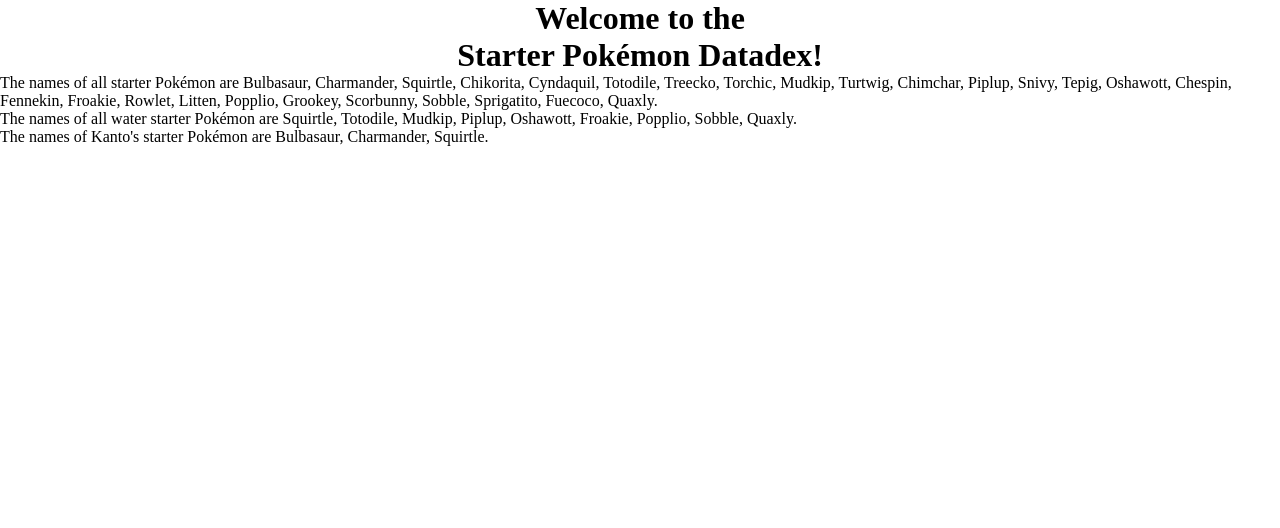
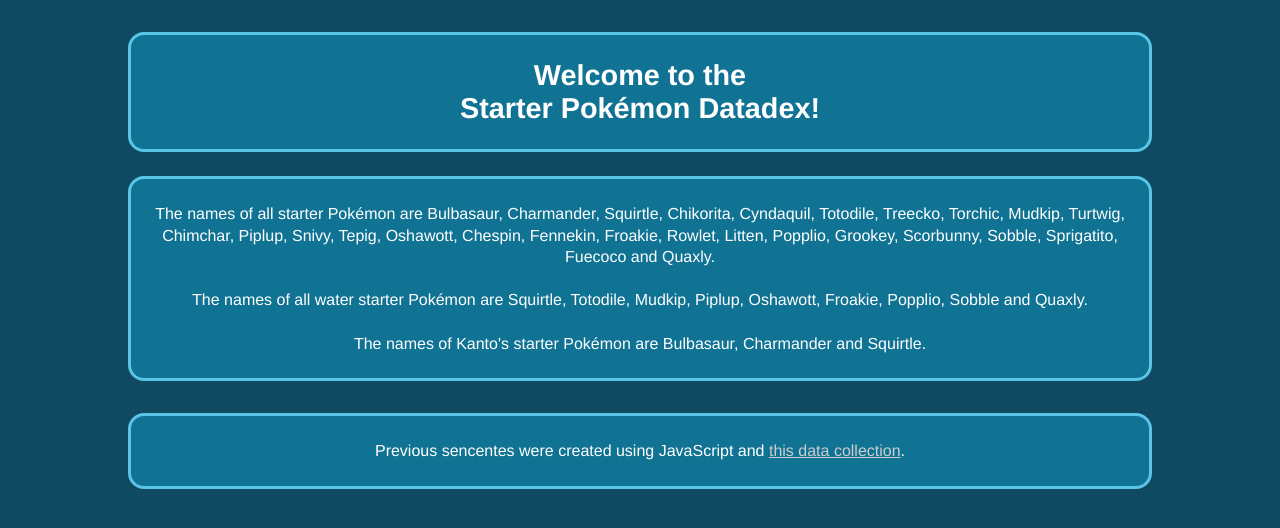
Before and after one commit to uuukiiiyooo/starter_datadex, a plain HTML site: page index.html in a window 1280 px wide. Drawn offline with Linux system fonts and the light colour scheme.

Commit message:
Add display data sentences and basic styles

```diff
--- a/index.css
+++ b/index.css
@@ -2,8 +2,56 @@
   padding: 0;
   margin: 0;
   box-sizing: border-box;
+  font-family: 'Helvetica', Arial, sans-serif;
+}
+
+body {
+  background-color: #104a62;
 }
 
 h1 {
+  width: 80%;
+  margin: 2rem auto 1.5rem;
+  border: 3px solid #5ac5e6;
+  border-radius: 1rem;
+  background-color: #107394;
+  padding: 1.5rem 1rem;
+  font-size: 1.8rem;
   text-align: center;
+  color: #fff;
+
 }
+
+.pokemonFacts {
+  width: 80%;
+  margin: 0 auto 2rem;
+  border: 3px solid #5ac5e6;
+  border-radius: 1rem;
+  background-color: #107394;
+  padding: 1.5rem 1rem;
+  text-align: center;
+  font-size: 1rem;
+  line-height: 1.35rem;
+  color: #fff;
+}
+
+.dataSection {
+  width: 80%;
+  margin: 0 auto 2rem;
+  border: 3px solid #5ac5e6;
+  border-radius: 1rem;
+  background-color: #107394;
+  padding: 1.5rem 1rem;
+  text-align: center;
+  font-size: 1rem;
+  line-height: 1.35rem;
+  color: #fff;
+}
+
+.dataSection a {
+  color: #cdcdcd;
+}
+
+.dataSection a:hover {
+  color: #fff;
+}
--- a/index.html
+++ b/index.html
@@ -12,10 +12,16 @@
     <h1>Welcome to the<br>Starter Pokémon Datadex!</h1>
   </header>
 
-  <section id="pokemonFacts">
-    <div id="pokemonNamesSection"></div>
-    <div id="waterPokemonSection"></div>
-    <div id="pokemonRegionSection"></div>
+  <section id="pokemonFacts" class="pokemonFacts">
+    <div id="pokemonNamesSection" class="pokemonNamesSection"></div>
+    <br>
+    <div id="waterPokemonSection" class="waterPokemonSection"></div>
+    <br>
+    <div id="pokemonRegionSection" class="pokemonRegionSection"></div>
+  </section>
+
+  <section id="dataSection" class="dataSection">
+    <p>Previous sencentes were created using JavaScript and <a href="#">this data collection</a>.</p>
   </section>
 
   <footer></footer>
--- a/scripts.js
+++ b/scripts.js
@@ -29,12 +29,19 @@
 ];
 
 // Create functions to display filtered and mapped objects
+// If is the last object add "and ", the previous adds nothing and the rest adds ","
 function displayNames() {
-  let mapPokemonNames = pokemonStarters.map(function(pokemon) {
-    return " " + pokemon.name;
+  let mapPokemonNames = pokemonStarters.map(function(pokemon, index) {
+    if (index + 1 === pokemonStarters.length) {
+      return "and " + pokemon.name;
+     } else if (index + 2 === pokemonStarters.length) {
+      return pokemon.name;
+     } else {
+      return pokemon.name + ",";
+     }
   });
 
-  return `The names of all starter Pokémon are${mapPokemonNames}.`;
+  return `The names of all starter Pokémon are ${mapPokemonNames.join(" ")}.`;
 }
 
 function displayWater() {
@@ -42,11 +49,17 @@
     return pokemon.type == "Water";
   });
 
-  let mapWaterStarters = getWaterStarters.map(function(pokemon) {
-    return " " + pokemon.name;
+  let mapWaterStarters = getWaterStarters.map(function(pokemon, index) {
+    if (index + 1 === getWaterStarters.length) {
+      return "and " + pokemon.name;
+     } else if (index + 2 === getWaterStarters.length) {
+      return pokemon.name;
+     } else {
+      return pokemon.name + ",";
+     }
   });
 
-  return `The names of all water starter Pokémon are${mapWaterStarters}.`;
+  return `The names of all water starter Pokémon are ${mapWaterStarters.join(" ")}.`;
 }
 
 function displayKanto () {
@@ -54,15 +67,21 @@
     return pokemon.region == "Kanto";
   });
 
-  let mapKantoStarters = getKantoStarters.map(function(pokemon) {
-    return " " + pokemon.name;
-  })
+  let mapKantoStarters = getKantoStarters.map(function(pokemon, index) {
+    if (index + 1 === getKantoStarters.length) {
+    return "and " + pokemon.name;
+   } else if (index + 2 === getKantoStarters.length) {
+    return pokemon.name;
+   } else {
+    return pokemon.name + ",";
+   }
+  });
 
-  return `The names of Kanto's starter Pokémon are${mapKantoStarters}.`;
+  return `The names of Kanto's starter Pokémon are ${mapKantoStarters.join(" ")}.`;
 }
 
 
-// Create dynamic html and display on index
+// Create sentence's dynamic html and display
 let pokemonNamesSection = document.getElementById('pokemonNamesSection');
 pokemonNamesSection.innerHTML = displayNames(pokemonStarters);
 
@@ -71,3 +90,17 @@
 
 let pokemonRegionSection = document.getElementById('pokemonRegionSection');
 pokemonRegionSection.innerHTML = displayKanto(pokemonStarters);
+
+
+//Create data dynamic html display
+function displayObject(pokemon) {
+  return `${pokemon.name}`
+}
+
+let displayHTML = '';
+pokemonStarters.forEach(pokemon => {
+  displayHTML += displayObject(pokemon);
+});
+
+let pokemonData = document.getElementById(pokemonData);
+pokemonData.innerHTML = displayHTML;
```
